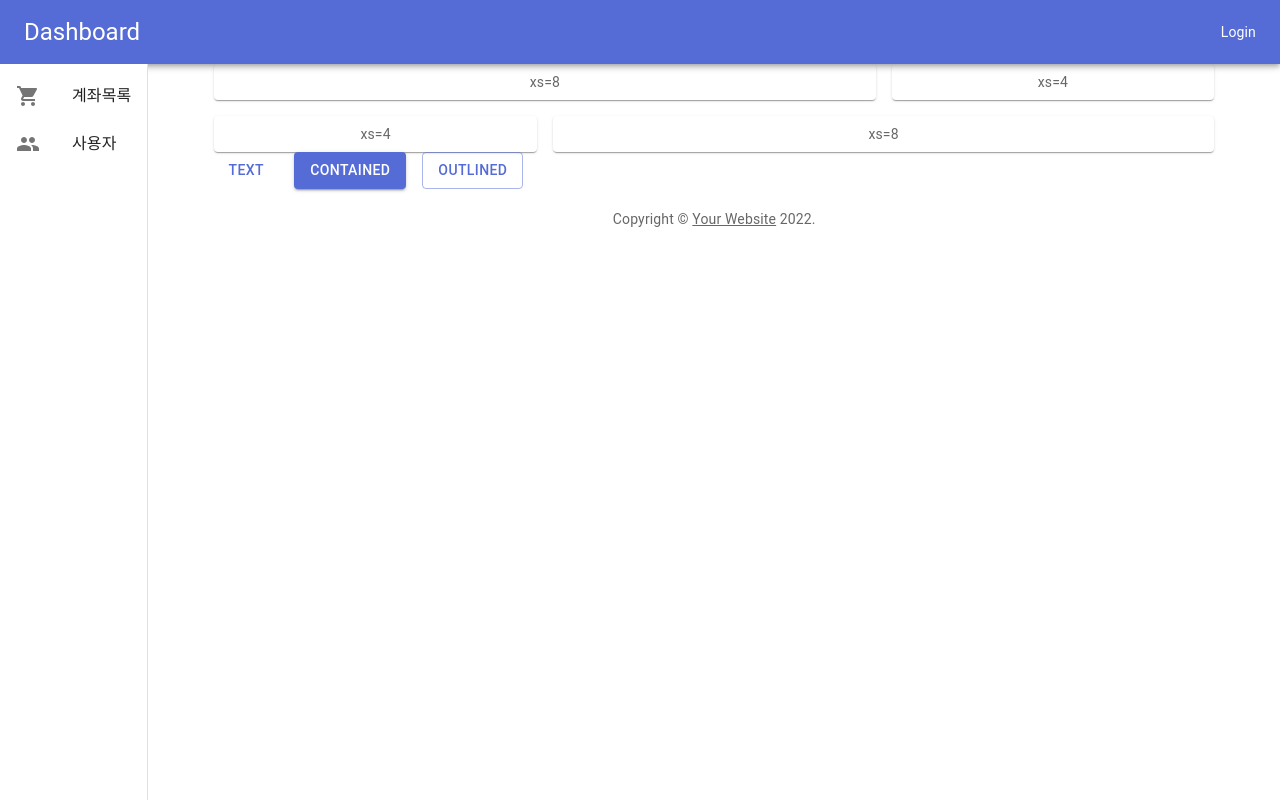
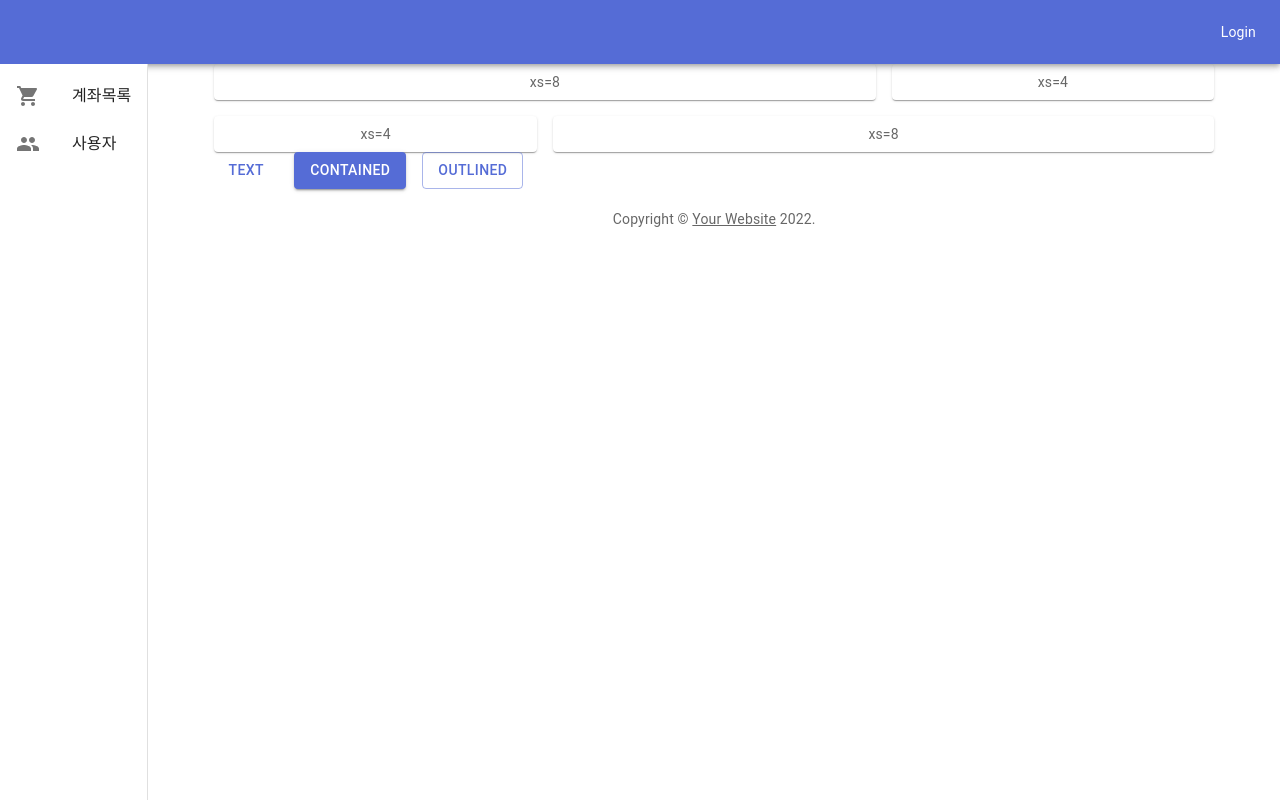
Before and after one commit to pre-on-boarding-fe-7team/pre-onboarding-assignment-week-4-1-team-7, a React (Create React App) app: page / in a window 1280 px wide. Built offline with nearby package versions, Linux system fonts and the light colour scheme; no server answers.

Commit message:
Feat: 추가, 현재 페이지에 따른 타이틀 변경

```diff
--- a/src/components/Header.jsx
+++ b/src/components/Header.jsx
@@ -9,10 +9,18 @@ import Toolbar from '@mui/material/Toolbar';
 import AppBar from '@mui/material/AppBar';
 import AccountCircle from '@mui/icons-material/AccountCircle';
 import Link from '@mui/material/Link';
+import { useLocation } from 'react-router-dom';
+
+const title = {
+  accounts: '계좌 목록',
+  users: '사용자 목록',
+};
 
 const Header = () => {
   const dispatch = useDispatch();
   const accounts = useSelector(state => state.accounts);
+  const location = useLocation();
+  const pathname = location.pathname.replace('/', '');
 
   useEffect(() => {
     dispatch(getUsersFetch());
@@ -27,7 +35,7 @@ const Header = () => {
         }}
       >
         <Typography component="h1" variant="h5" color="inherit" noWrap sx={{ flexGrow: 1 }}>
-          <div> Dashboard</div>
+          <div>{title[pathname]}</div>
         </Typography>
         {accounts.data !== null ? (
           <IconButton
```
